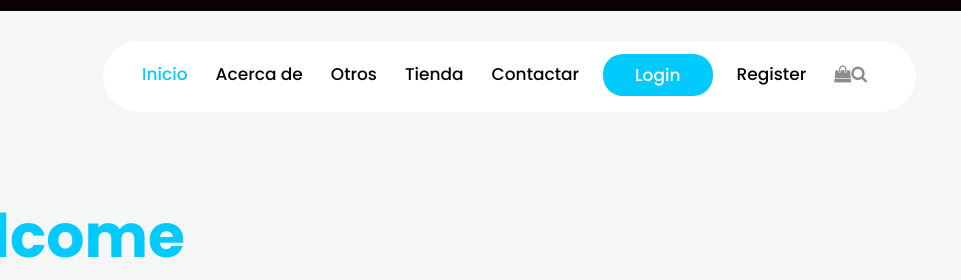
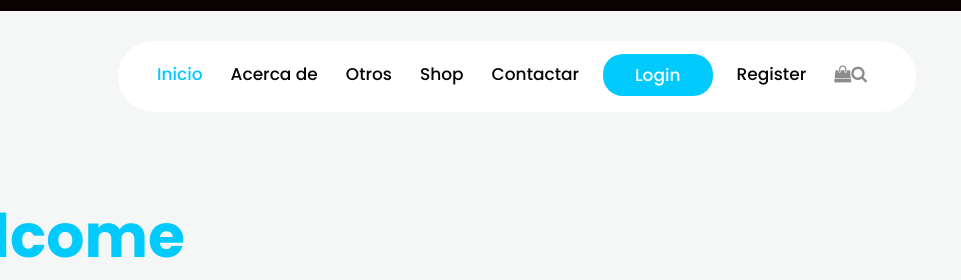
Before and after one commit to juanDev10V/juanDev10V, a plain HTML site: page index.html in a window 1280 px wide. Shown: the top 280 px of the page, 319-1280 px from the left. Drawn offline with nearby package versions, Linux system fonts and the light colour scheme; some packages are replaced by stand-ins of ours; files whose address does not match are found by name.

Commit message:
Modificacion de prueba

```diff
--- a/index.html
+++ b/index.html
@@ -68,7 +68,7 @@
                                  <a class="nav-link" href="glasses.html">Otros</a>
                               </li>
                               <li class="nav-item">
-                                 <a class="nav-link" href="shop.html">Tienda</a>
+                                 <a class="nav-link" href="shop.html">Shop</a>
                               </li>
                               <li class="nav-item">
                                  <a class="nav-link" href="contact.html">Contactar</a>
```
